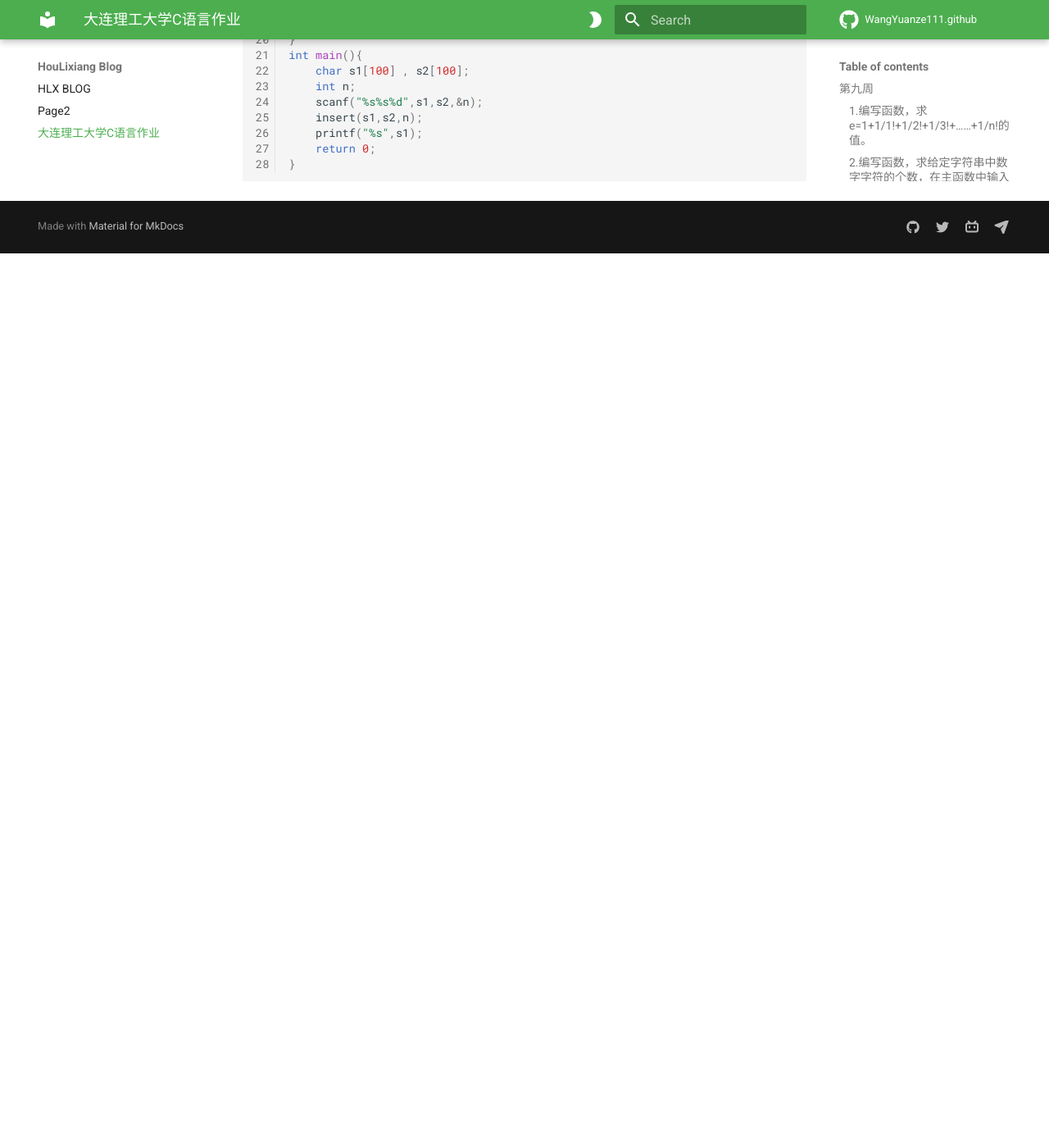
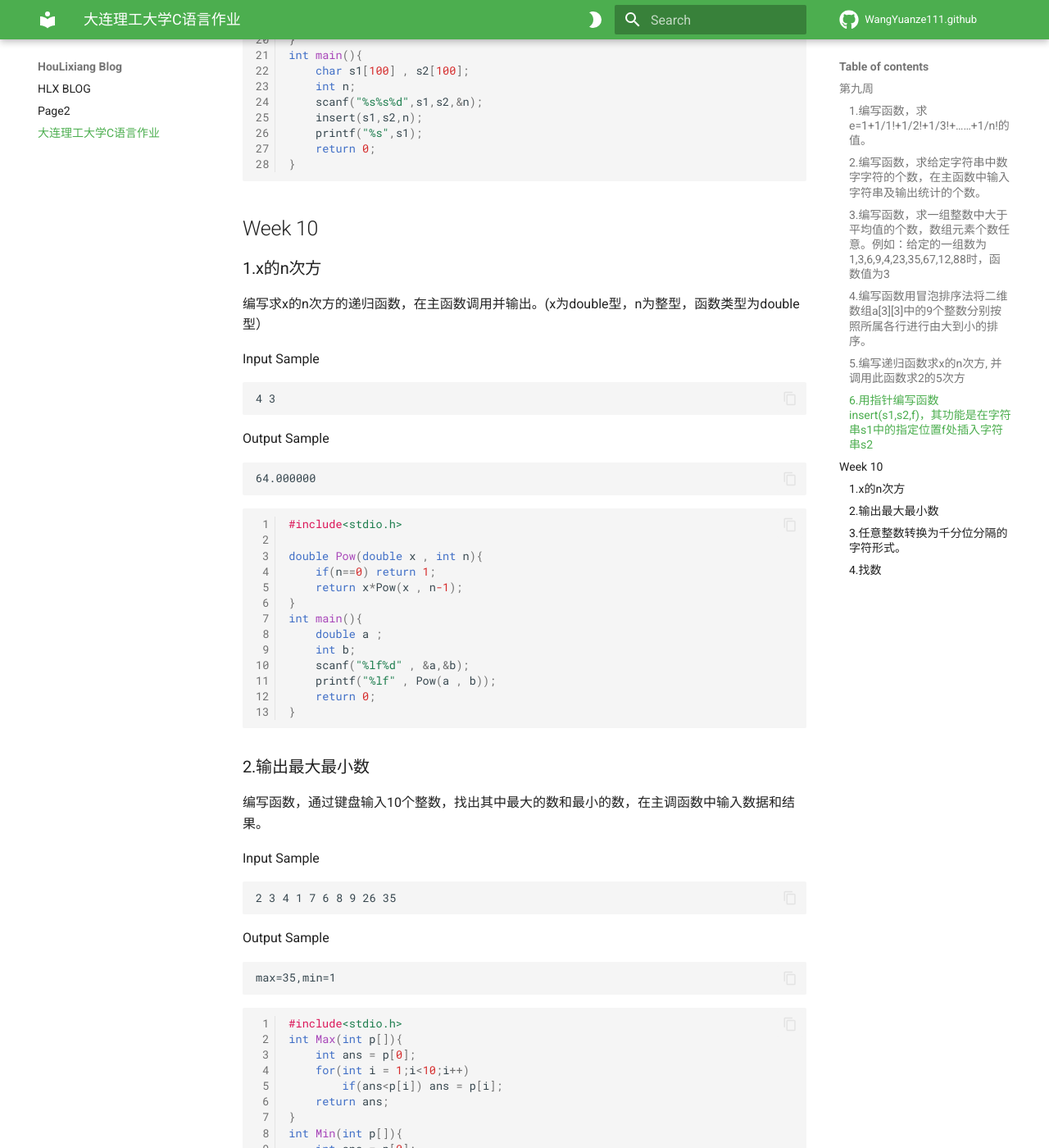
Before and after one commit to WangYuanze111/mkdocs-blog, an MkDocs documentation site: the page built from docs/大连理工大学C语言.md, in a window 1280 px wide and 1400 px high, scrolled down 3809 px. Shown: the whole window at 82% size. Built offline with MkDocs 1.6.1 and Material for MkDocs 9.7.7, drawn with Linux system fonts in a browser that asks for light colours; before the commit the page ends 4118 px from its top, so only the background shows below that; some of the changed text lies outside the part shown.

Commit message:
add Week 10 hw

````diff
--- a/docs/大连理工大学C语言.md
+++ b/docs/大连理工大学C语言.md
@@ -178,3 +178,149 @@ int main(){
 	return 0;
 }
 ```
+## Week 10
+### 1.x的n次方
+编写求x的n次方的递归函数，在主函数调用并输出。(x为double型，n为整型，函数类型为double型）
+
+Input Sample
+```
+4 3
+```
+Output Sample
+```
+64.000000
+```
+
+``` c linenums="1"
+#include<stdio.h>
+
+double Pow(double x , int n){
+	if(n==0) return 1;
+	return x*Pow(x , n-1);
+}
+int main(){
+	double a ;
+	int b;
+	scanf("%lf%d" , &a,&b);
+	printf("%lf" , Pow(a , b));
+	return 0;
+}
+```
+### 2.输出最大最小数
+编写函数，通过键盘输入10个整数，找出其中最大的数和最小的数，在主调函数中输入数据和结果。
+
+Input Sample
+```
+2 3 4 1 7 6 8 9 26 35
+```
+Output Sample
+```
+max=35,min=1
+```
+
+``` c linenums="1"
+#include<stdio.h>
+int Max(int p[]){
+	int ans = p[0];
+	for(int i = 1;i<10;i++)
+		if(ans<p[i]) ans = p[i];
+	return ans;
+}
+int Min(int p[]){
+	int ans = p[0];
+	for(int i = 1;i<10;i++)
+		if(ans>p[i]) ans = p[i];
+	return ans;
+}
+int main(){
+	int a[10];
+	for(int i = 0;i<10;i++){
+		scanf("%d" , &a[i]);
+	}
+	printf("max=%d,min=%d" , Max(a) , Min(a));
+	return 0;
+}
+```
+### 3.任意整数转换为千分位分隔的字符形式。
+编写函数，对于任意输入的一个整数，转换为千分位分隔的字符形式，在主函数中调用并输出。
+
+Input Sample
+```
+123456
+```
+Output Sample
+```
+123,456
+```
+``` c linenums="1"
+#include<stdio.h>
+void f(int n){
+	char s[50];
+	int len = 0;
+	int cnt = 0;
+	while(n){
+		int t = n%10;
+		if(len && (len-cnt)%3==0){
+			s[len] = ',';
+			len++;
+			cnt++;
+		}
+		s[len] = t+'0';
+		len++;
+		n/=10;
+	}
+	for(int i = len-1;i>=0;i--)
+		putchar(s[i]);
+}
+int main(){
+	int x;
+	scanf("%d",&x);
+	f(x);
+	return 0;
+}
+```
+### 4.找数
+编写函数，输入N个整数，将它们存入数组a中，再输入一个整数x，然后在数组中
+查找x，如果找到，输出相应的下标，否则，输出"Not Found"。要求在主函数中输入10个整数及查找结果。
+
+Input Sample 1
+```
+1 2 3 4 5 6 7 8 9 10
+5
+```
+Output Sample 1
+```
+5
+```
+Input Sample 2
+```
+1 2 3 4 5 6 7 8 9 10
+11
+```
+Output Sample 2
+```
+Not Found
+```
+``` c linenums="1"
+#include<stdio.h>
+void Find(int num[] , int x){
+	for(int i = 0;i<10;i++){
+		if(num[i] == x){
+			printf("%d",i+1);
+			return ;
+		}
+	}
+	printf("Not Found");
+	return ;
+}
+int main(){
+	int a[10];
+	for(int i = 0;i<10;i++){
+		scanf("%d" , &a[i]);
+	}
+	int n;
+	scanf("%d" , &n);
+	Find(a,n);
+	return 0;
+}
+```
````
